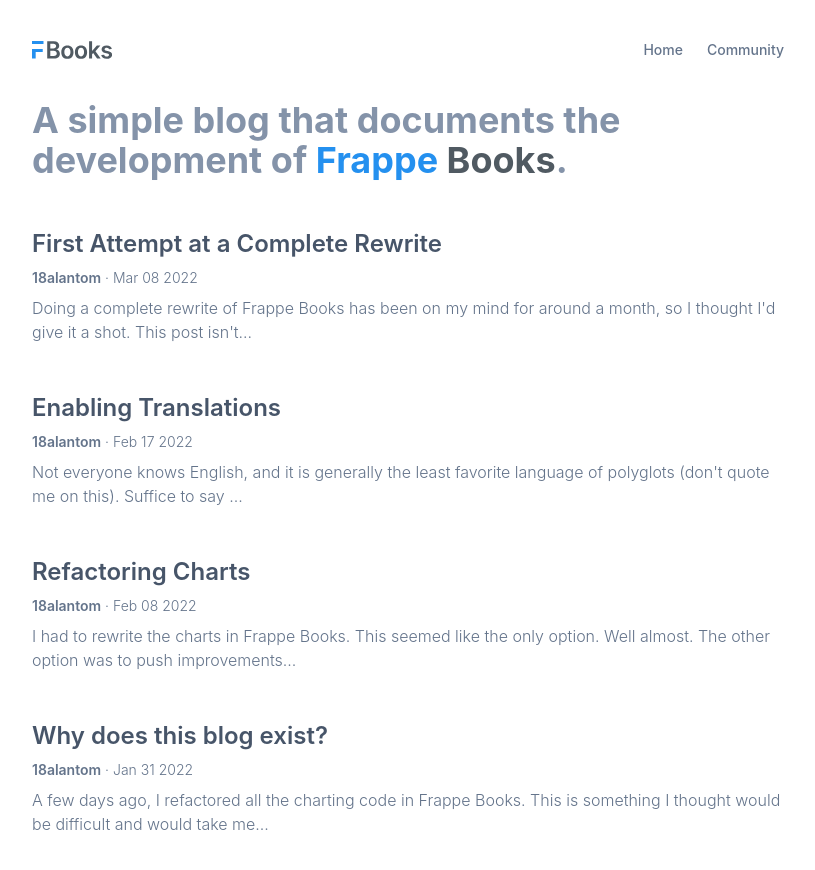
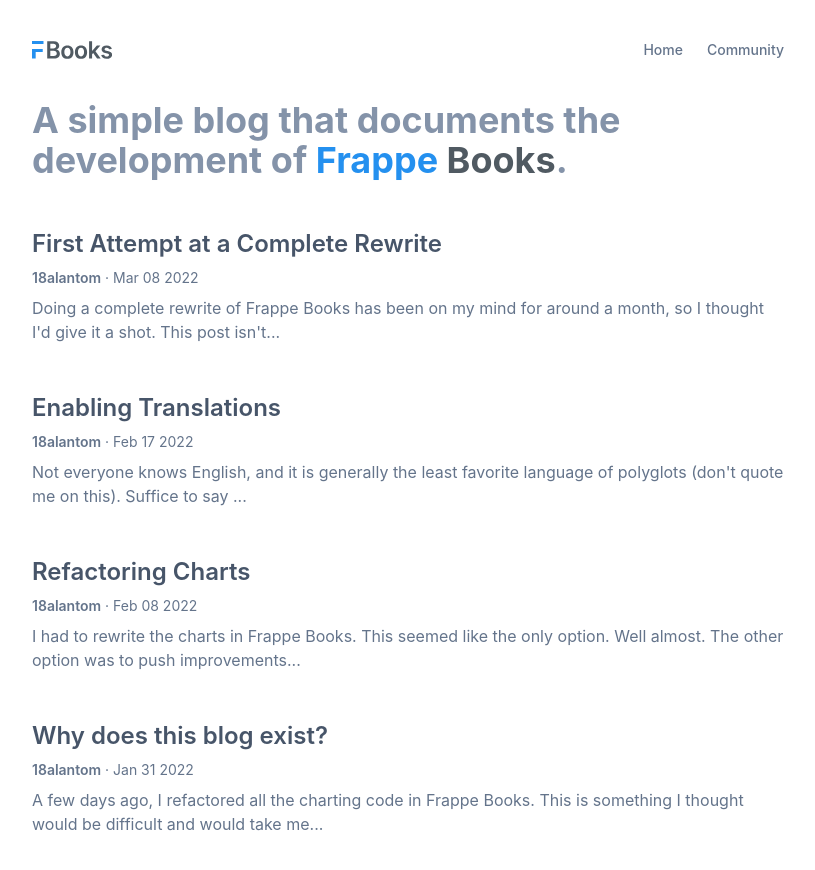
Before and after one commit to 18alantom/frappebooks_tech, a Vue app: page / in a window 1280 px wide. Shown: the top 870 px of the page, without its empty margins (232-1047 px from the left). Built offline with nearby package versions, Linux system fonts and the light colour scheme.

Commit message:
un-thin the fonts

```diff
--- a/src/components/CodeBlock.vue
+++ b/src/components/CodeBlock.vue
@@ -4,7 +4,7 @@
   >
     <code
       ref="code"
-      class="text-blue-100 bg-inherit font-light whitespace-pre-wrap"
+      class="text-blue-100 bg-inherit whitespace-pre-wrap"
     >
       <slot></slot>
     </code>
--- a/src/components/PostHead.vue
+++ b/src/components/PostHead.vue
@@ -13,7 +13,7 @@
         >{{ author }}</l
       >
       <span> · </span>
-      <span class="font-light">{{ postingDate }}</span>
+      <span class="">{{ postingDate }}</span>
     </p>
   </header>
 </template>
--- a/src/index.css
+++ b/src/index.css
@@ -74,7 +74,7 @@
 }
 
 b {
-  @apply font-semibold text-gray-500;
+  @apply font-semibold text-gray-600;
 }
 
 a:active,
@@ -100,7 +100,7 @@
 /* Components */
 
 .btn {
-  @apply text-sm px-2 py-0.5 rounded-md tracking-wide font-light;
+  @apply text-sm px-2 py-0.5 rounded-md tracking-wide;
 }
 
 .btn-interactive {
@@ -110,7 +110,7 @@
 
 #app {
   font-family: Inter, sans-serif;
-  @apply px-2 md:mx-auto md:max-w-screen-md text-gray-900 font-light;
+  @apply px-2 md:mx-auto md:max-w-screen-md text-gray-900;
 }
 
 *:last-child {
--- a/src/posts/Home.vue
+++ b/src/posts/Home.vue
@@ -12,9 +12,9 @@
         <p class="text-sm mb-2">
           <span class="font-semibold">{{ p.author }}</span>
           <span> · </span>
-          <span class="font-light">{{ p.date }}</span>
+          <span class="">{{ p.date }}</span>
         </p>
-        <p class="font-light">{{ p.first }}</p>
+        <p class="">{{ p.first }}</p>
       </div>
     </router-link>
   </section>
```
